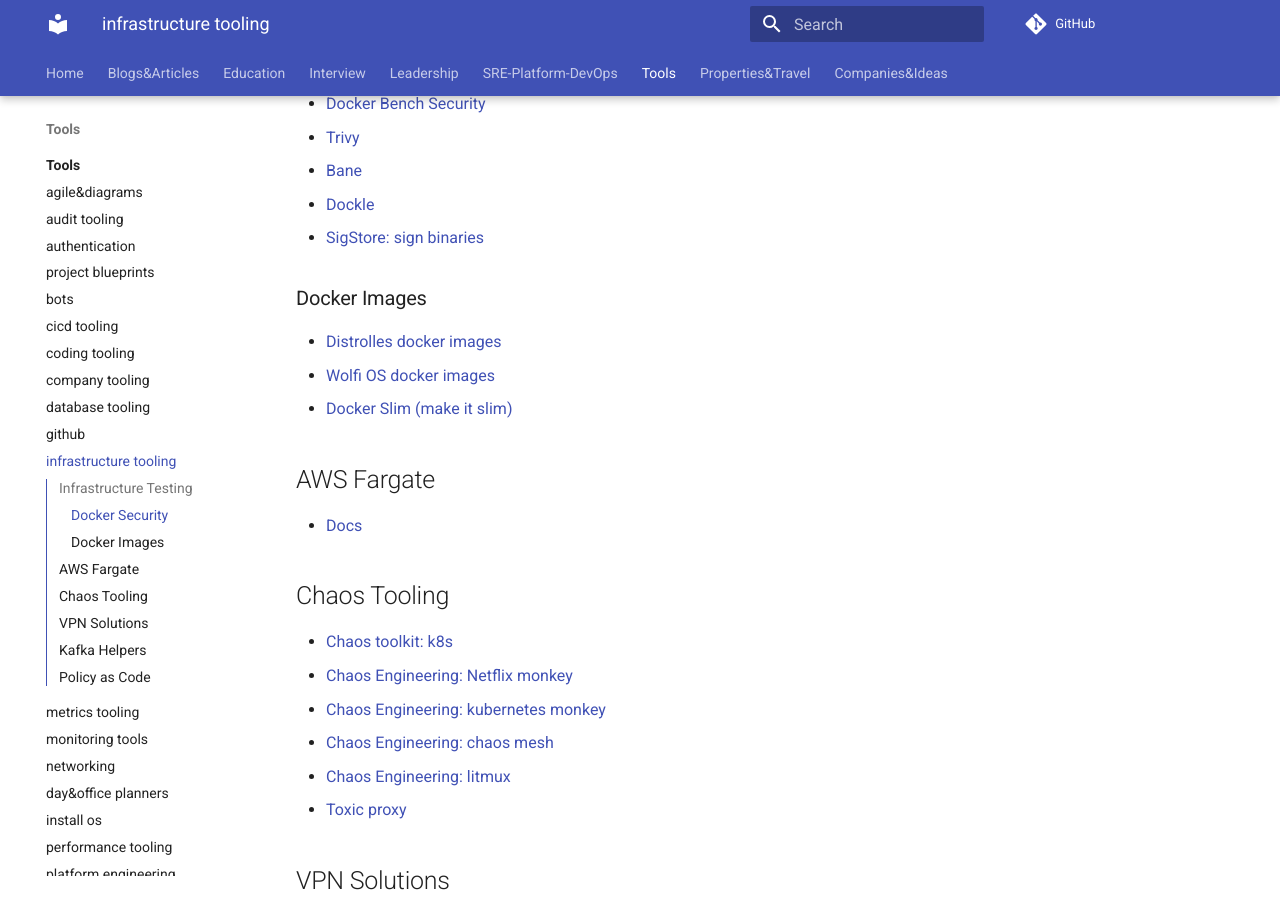
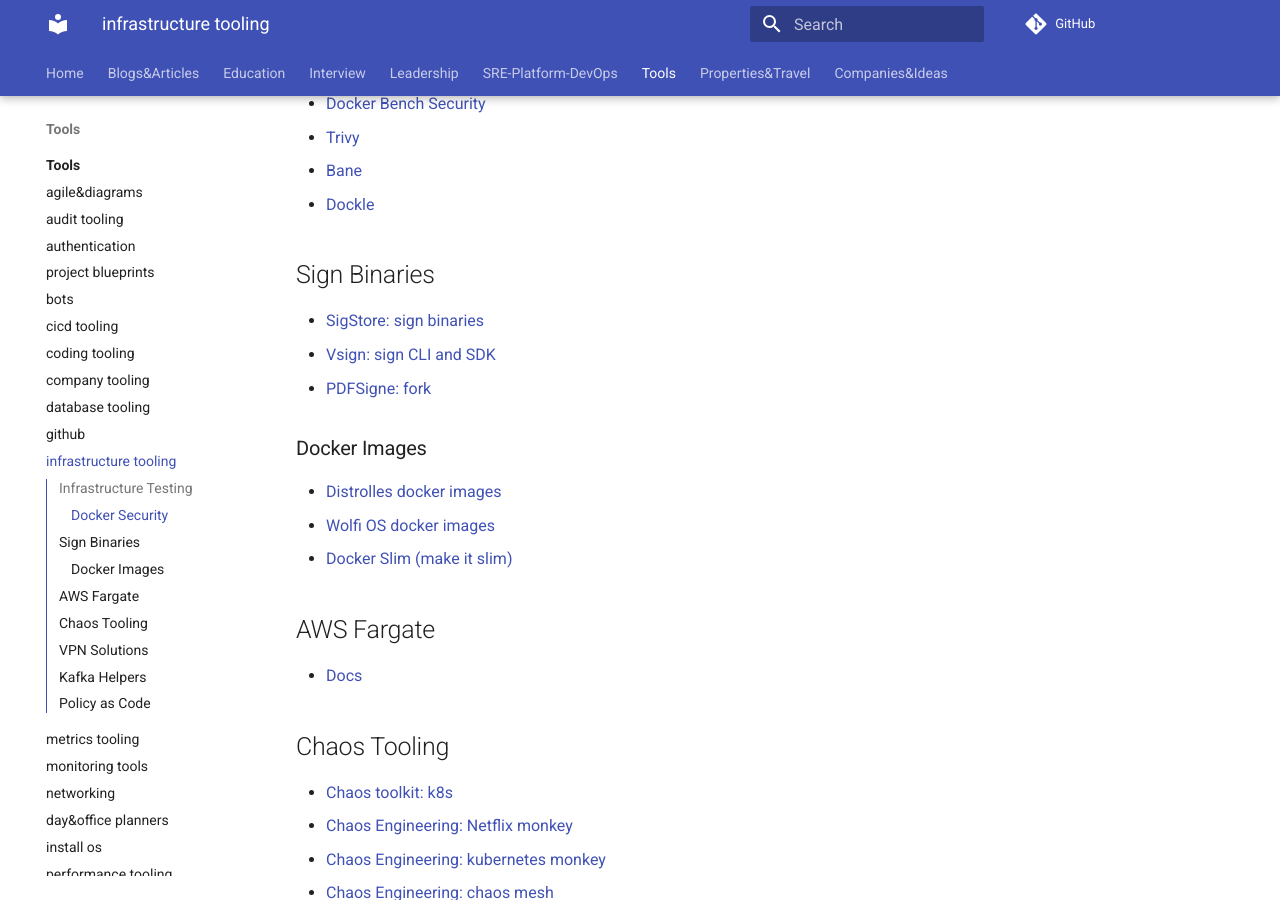
Before and after one commit to ivankatliarchuk/knowledge-base, an MkDocs documentation site: the page built from docs/tools/infrastructure.md, in a window 1280 px wide and 900 px high, scrolled down 666 px. Built offline with MkDocs 1.6.1 and Material for MkDocs 9.7.7, drawn with Linux system fonts in a browser that asks for light colours; comment, search, counter and statistics services are not loaded.

Commit message:
wip
Signed-off-by: ivan katliarchuk <ivan.katliarchuk@gmail.com>

```diff
--- a/docs/tools/infrastructure.md
+++ b/docs/tools/infrastructure.md
@@ -27,7 +27,12 @@
 - [Trivy](https://github.com/aquasecurity/trivy)
 - [Bane](https://github.com/genuinetools/bane)
 - [Dockle](https://github.com/goodwithtech/dockle)
+
+## Sign Binaries
+
 - [SigStore: sign binaries](https://www.sigstore.dev/)
+- [Vsign: sign CLI and SDK](https://github.com/ik-security/vsign-code-sign-fork)
+- [PDFSigne: fork](https://github.com/ik-security/pdfsign-fork)
 
 ### Docker Images
 
```
